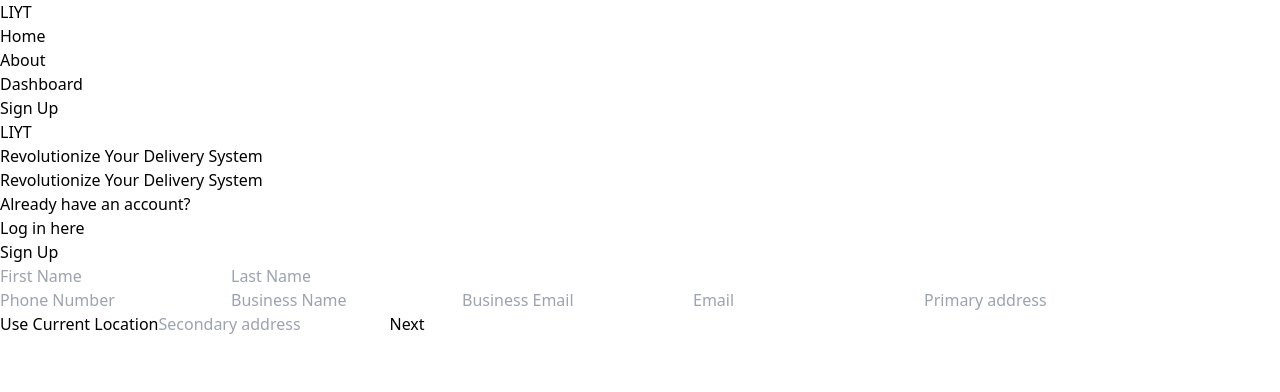
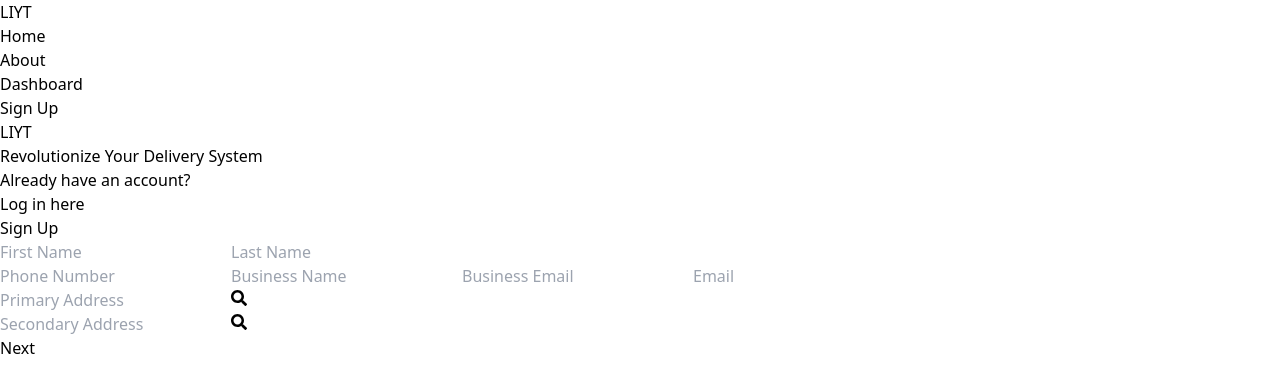
Before and after one commit to yitethio/Lite_ui, a Next.js app: page /signup in a window 1280 px wide. Shown: the top 392 px of the page. Built offline with nearby package versions, Linux system fonts and the light colour scheme.

Commit message:
done with sign up fully

```diff
--- a/src/app/signup/page.tsx
+++ b/src/app/signup/page.tsx
@@ -1,27 +1,64 @@
 "use client";
 import React, { useState } from "react";
 import Header from "../Header/page";
+import { FaSearch } from "react-icons/fa";
 
 const SignUp = () => {
   const [step, setStep] = useState(1);
-  const [formError, setFormError] = useState<string | null>(null);
   const [formData, setFormData] = useState({
-    firstName: "",
-    lastName: "",
-    phoneNumber: "",
-    businessName: "",
-    businessEmail: "",
+    id: 1,
+    first_name: "",
+    last_name: "",
+    phone_number: "",
     email: "",
-    primaryAddress: "",
-    secondaryAddress: "",
-    password: "",
-    confirmPassword: "",
+    password_digest: "",
+    business_name: "",
+    business_email: "",
+    primary_address: { latitude: null as number | null, longitude: null as number | null },
+    secondary_address: { latitude: null as number | null, longitude: null as number | null },
   });
-  const [error, setError] = useState(null);
+  const [primaryAddressInput, setPrimaryAddressInput] = useState("");
+  const [secondaryAddressInput, setSecondaryAddressInput] = useState("");
+  const [primarySuggestions, setPrimarySuggestions] = useState([]);
+  const [secondarySuggestions, setSecondarySuggestions] = useState([]);
+  const [confirmPassword, setConfirmPassword] = useState("");
 
   const handleNext = (e) => {
     e.preventDefault();
     setStep(2);
+  };
+
+  const fetchLocationSuggestions = async (query, type) => {
+    try {
+      const response = await fetch(`https://liyt-api-1.onrender.com/location/${query}`);
+      const data = await response.json();
+      if (type === "primary") {
+        setPrimarySuggestions(data.payload.data);
+      } else {
+        setSecondarySuggestions(data.payload.data);
+      }
+    } catch (error) {
+      console.error("Failed to fetch location suggestions", error);
+    }
+  };
+
+  const handleLocationSelect = (location, type) => {
+    const { latitude, longitude, name } = location;
+    if (type === "primary") {
+      setFormData((prevData) => ({
+        ...prevData,
+        primary_address: { latitude, longitude },
+      }));
+      setPrimaryAddressInput(name);
+      setPrimarySuggestions([]);
+    } else {
+      setFormData((prevData) => ({
+        ...prevData,
+        secondary_address: { latitude, longitude },
+      }));
+      setSecondaryAddressInput(name);
+      setSecondarySuggestions([]);
+    }
   };
 
   const handleChange = (e) => {
@@ -32,44 +69,11 @@ const SignUp = () => {
     }));
   };
 
-  const useCurrentLocation = () => {
-    if (navigator.geolocation) {
-      navigator.geolocation.getCurrentPosition(
-        async (position) => {
-          const { latitude, longitude } = position.coords;
-          try {
-            const response = await fetch(
-              `https://nominatim.openstreetmap.org/reverse?lat=${latitude}&lon=${longitude}&format=json`
-            );
-            if (response.ok) {
-              const data = await response.json();
-              const address = data.display_name; // Human-readable address
-              setFormData((prevData) => ({
-                ...prevData,
-                primaryAddress: address,
-              }));
-            } else {
-              setFormError("Unable to fetch address. Please try again.");
-            }
-          } catch (err) {
-            setFormError("An error occurred. Please try again.");
-          }
-        },
-        (error) => {
-          setFormError("Unable to retrieve location. Please check location permissions.");
-        }
-      );
-    } else {
-      setFormError("Geolocation is not supported by this browser.");
-    }
-  };
-
-  const handleSignUp = async (e: React.FormEvent) => {
+  const handleSignUp = async (e) => {
     e.preventDefault();
 
-    // Validate password match
-    if (formData.password !== formData.confirmPassword) {
-      setFormError("Passwords do not match"); // This will now be allowed
+    if (formData.password_digest !== confirmPassword) {
+      setFormError("Passwords do not match");
       return;
     }
 
@@ -83,9 +87,7 @@ const SignUp = () => {
       });
 
       if (response.ok) {
-        const data = await response.json();
         alert("Account created successfully!");
-        // Redirect to login or dashboard page
       } else {
         const errorData = await response.json();
         setError(errorData.message || "Sign-up failed");
@@ -95,78 +97,72 @@ const SignUp = () => {
     }
   };
 
+
   return (
     <>
       <Header />
       <div className="min-h-screen flex items-center justify-center bg-gray-100">
         <div className="bg-white shadow-lg rounded-lg overflow-hidden flex max-w-4xl w-full">
-          {/* Left Side */}
           <div className="pt-10 w-1/2 bg-gradient-to-br from-purple-500 via-pink-500 to-blue-500 p-10 text-white flex flex-col justify-center">
             <h1 className="text-4xl font-bold mb-2">LIYT</h1>
             <h2 className="text-2xl font-semibold mb-4">Revolutionize Your Delivery System</h2>
-            <p className="text-lg">Revolutionize Your Delivery System</p>
             <div className="mt-10 pt-40">
               <p className="text-lg">Already have an account?</p>
-              <a
-                href="/Login"
-                className="text-white underline mt-2 inline-block hover:text-gray-200"
-              >
+              <a href="/Login" className="text-white underline mt-2 inline-block hover:text-gray-200">
                 Log in here
               </a>
             </div>
           </div>
 
-          {/* Right Side - Form */}
           <div className="w-1/2 p-10">
             <h2 className="text-3xl font-bold mb-6">Sign Up</h2>
-            {error && <p className="text-red-500 mb-4">{error}</p>}
             <form className="space-y-4" onSubmit={step === 1 ? handleNext : handleSignUp}>
               {step === 1 && (
                 <>
-                  <div className="flex space-x-4">
+                  <div className="flex gap-4">
                     <input
                       type="text"
-                      name="firstName"
+                      name="first_name"
                       placeholder="First Name"
                       className="w-1/2 p-3 border border-gray-300 rounded-md"
-                      value={formData.firstName}
+                      value={formData.first_name}
                       onChange={handleChange}
                       required
                     />
                     <input
                       type="text"
-                      name="lastName"
+                      name="last_name"
                       placeholder="Last Name"
                       className="w-1/2 p-3 border border-gray-300 rounded-md"
-                      value={formData.lastName}
+                      value={formData.last_name}
                       onChange={handleChange}
                       required
                     />
                   </div>
                   <input
                     type="text"
-                    name="phoneNumber"
+                    name="phone_number"
                     placeholder="Phone Number"
                     className="w-full p-3 border border-gray-300 rounded-md"
-                    value={formData.phoneNumber}
+                    value={formData.phone_number}
                     onChange={handleChange}
                     required
                   />
                   <input
                     type="text"
-                    name="businessName"
+                    name="business_name"
                     placeholder="Business Name"
                     className="w-full p-3 border border-gray-300 rounded-md"
-                    value={formData.businessName}
+                    value={formData.business_name}
                     onChange={handleChange}
                     required
                   />
                   <input
-                    type="text"
-                    name="businessEmail"
+                    type="email"
+                    name="business_email"
                     placeholder="Business Email"
                     className="w-full p-3 border border-gray-300 rounded-md"
-                    value={formData.businessEmail}
+                    value={formData.business_email}
                     onChange={handleChange}
                     required
                   />
@@ -179,31 +175,67 @@ const SignUp = () => {
                     onChange={handleChange}
                     required
                   />
+
+                  <div className="relative">
                     <input
                       type="text"
-                    name="primaryAddress"
-                    placeholder="Primary address"
+                      placeholder="Primary Address"
                       className="w-full p-3 border border-gray-300 rounded-md"
-                    value={formData.primaryAddress}
-                    onChange={handleChange}
-                    required
+                      value={primaryAddressInput}
+                      onChange={(e) => setPrimaryAddressInput(e.target.value)}
                     />
                     <button
                       type="button"
-                    onClick={useCurrentLocation}
-                    className="w-full bg-blue-500 hover:bg-blue-600 text-white py-2 rounded-md font-semibold mt-2"
+                      onClick={() => fetchLocationSuggestions(primaryAddressInput, "primary")}
+                      className="absolute inset-y-0 right-3 flex items-center"
                     >
-                    Use Current Location
+                      <FaSearch className="text-gray-500" />
                     </button>
+                    {primarySuggestions.length > 0 && (
+                      <ul className="absolute z-10 w-full bg-white border border-gray-300 rounded-md mt-1">
+                        {primarySuggestions.map((location, index) => (
+                          <li
+                            key={index}
+                            className="p-2 hover:bg-gray-100 cursor-pointer"
+                            onClick={() => handleLocationSelect(location, "primary")}
+                          >
+                            {location.name} - {location.City}, {location.Country}
+                          </li>
+                        ))}
+                      </ul>
+                    )}
+                  </div>
+
+                  <div className="relative">
                     <input
                       type="text"
-                    name="secondaryAddress"
-                    placeholder="Secondary address"
+                      placeholder="Secondary Address"
                       className="w-full p-3 border border-gray-300 rounded-md"
-                    value={formData.secondaryAddress}
-                    onChange={handleChange}
-                    required
+                      value={secondaryAddressInput}
+                      onChange={(e) => setSecondaryAddressInput(e.target.value)}
                     />
+                    <button
+                      type="button"
+                      onClick={() => fetchLocationSuggestions(secondaryAddressInput, "secondary")}
+                      className="absolute inset-y-0 right-3 flex items-center"
+                    >
+                      <FaSearch className="text-gray-500" />
+                    </button>
+                    {secondarySuggestions.length > 0 && (
+                      <ul className="absolute z-10 w-full bg-white border border-gray-300 rounded-md mt-1">
+                        {secondarySuggestions.map((location, index) => (
+                          <li
+                            key={index}
+                            className="p-2 hover:bg-gray-100 cursor-pointer"
+                            onClick={() => handleLocationSelect(location, "secondary")}
+                          >
+                            {location.name} - {location.City}, {location.Country}
+                          </li>
+                        ))}
+                      </ul>
+                    )}
+                  </div>
+
                   <button
                     type="submit"
                     className="w-full bg-purple-600 hover:bg-purple-700 text-white py-3 rounded-md font-semibold"
@@ -217,10 +249,10 @@ const SignUp = () => {
                 <>
                   <input
                     type="password"
-                    name="password"
+                    name="password_digest"
                     placeholder="Password"
                     className="w-full p-3 border border-gray-300 rounded-md"
-                    value={formData.password}
+                    value={formData.password_digest}
                     onChange={handleChange}
                     required
                   />
@@ -229,8 +261,8 @@ const SignUp = () => {
                     name="confirmPassword"
                     placeholder="Confirm Password"
                     className="w-full p-3 border border-gray-300 rounded-md"
-                    value={formData.confirmPassword}
-                    onChange={handleChange}
+                    value={confirmPassword}
+                    onChange={(e) => setConfirmPassword(e.target.value)}
                     required
                   />
                   <button
```
Also changed, not shown: package.json (+5 -4 lines), 1 other file (tests, documents, lock files or other folders). Lines whose indentation alone changed are shown as unchanged.
